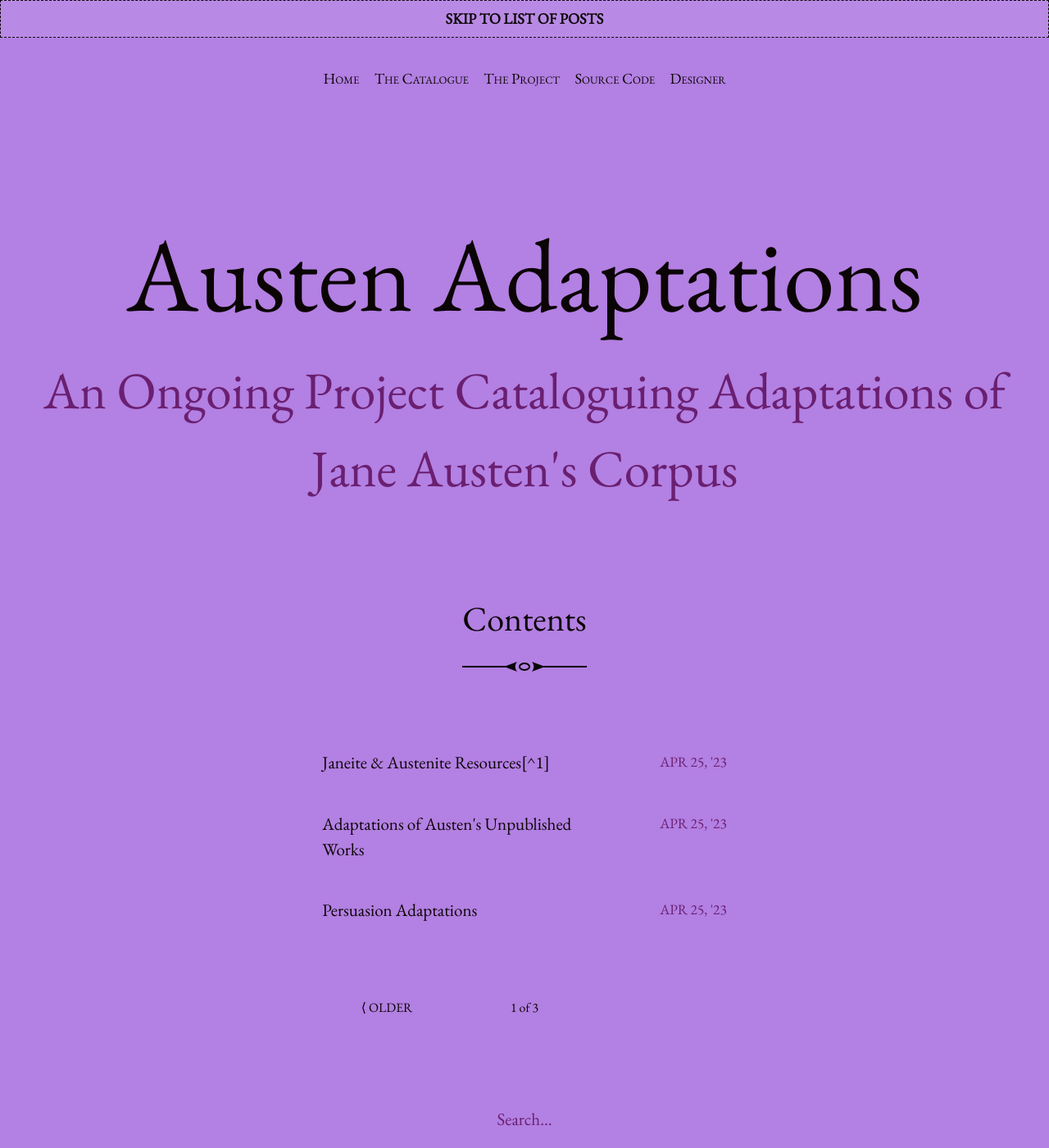
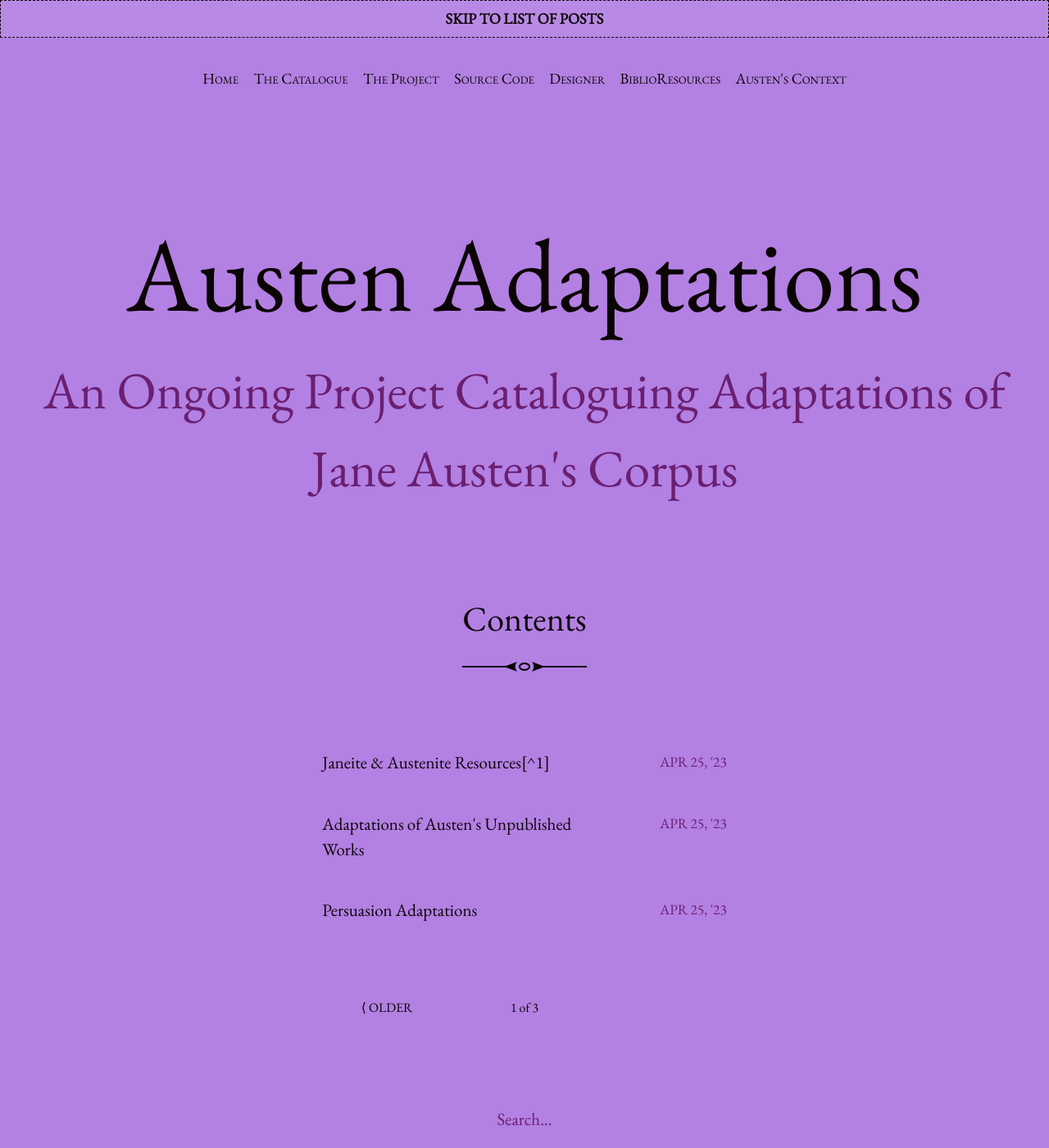
Before and after one commit to imangareeboo/Austen_Adaptations, a Jekyll site: the page built from index.html, in a window 1280 px wide and 1400 px high. Shown: the whole window at 82% size. Built offline with Jekyll 4.4.1, drawn with Linux system fonts in a browser that asks for light colours; the list of posts is cut into pages by our own code; some of the changed text lies outside the part shown.

Commit message:
Update menu.yml

```diff
--- a/_data/menu.yml
+++ b/_data/menu.yml
@@ -9,3 +9,9 @@
 
 - title: Designer
   url: http://patdryburgh.com
+
+- title: BiblioResources
+  url: /biblioresources.html
+
+- title: Austen's Context
+  url: /austencontemps
```
